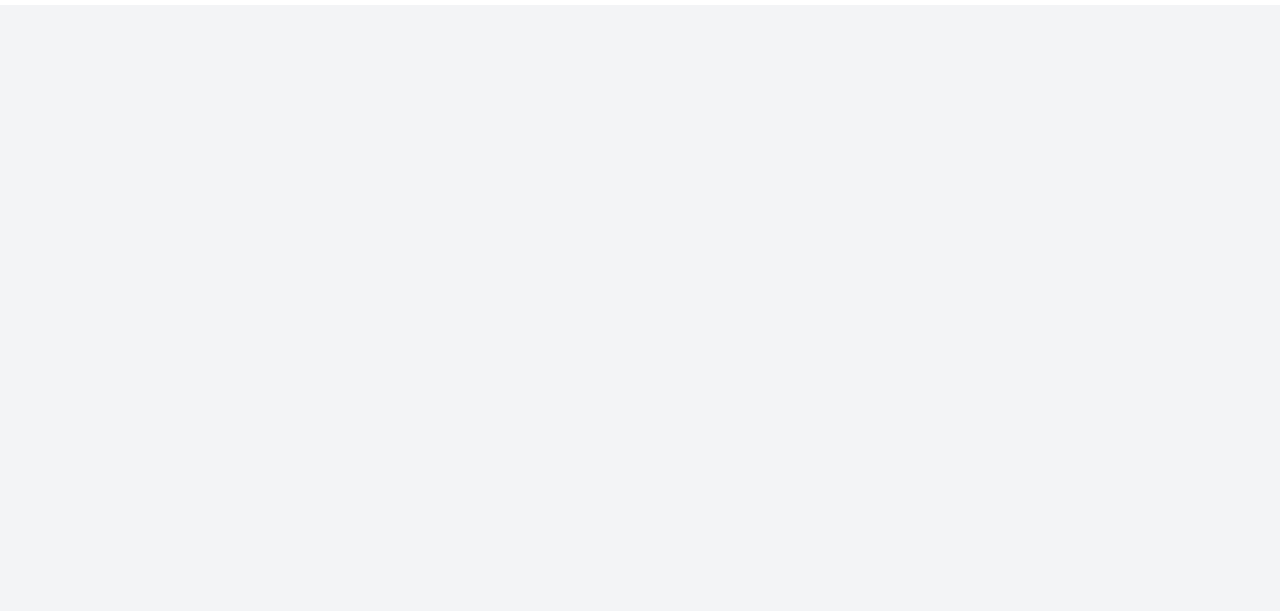
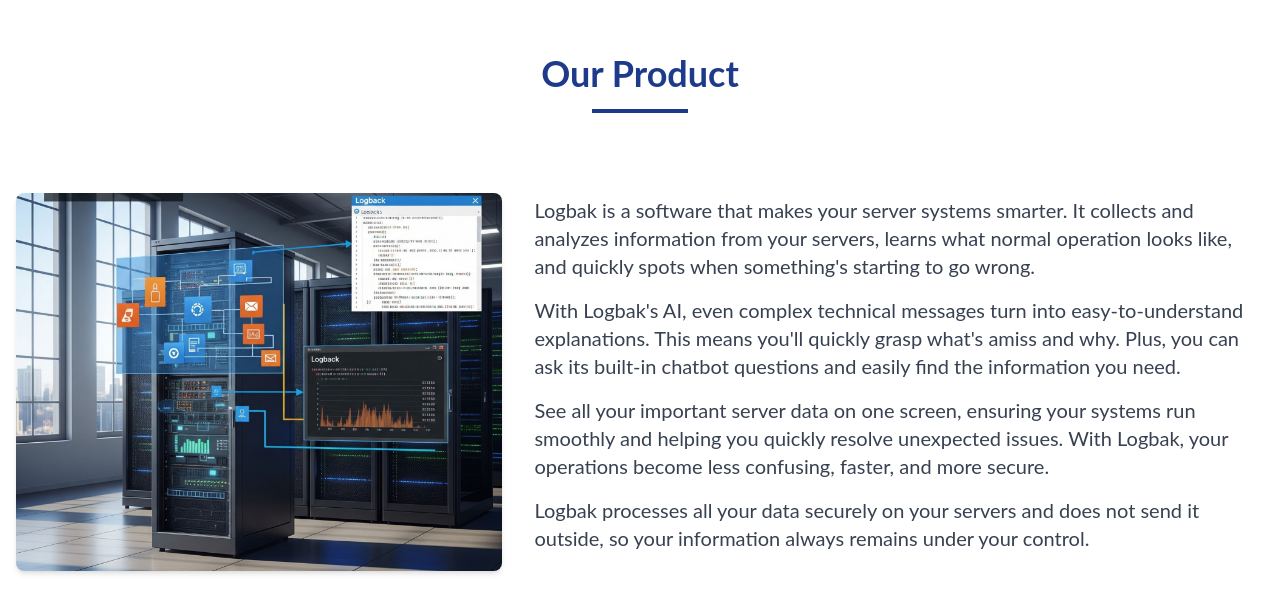
Before and after one commit to yilmazburak0/Logbak, a React (Create React App) app: page / in a window 1280 px wide. Shown: the part 1150-1761 px from the top of the page. Built offline with nearby package versions, Linux system fonts and the light colour scheme.

Commit message:
feat: add OurSoftware component

```diff
--- /dev/null
+++ b/src/components/OurSoftware.js
@@ -0,0 +1,50 @@
+import React from 'react';
+import { useTranslation } from 'react-i18next';
+import img from '../images/our-software.jpg';
+
+const OurSoftware = () => {
+  const { t } = useTranslation();
+
+  return (
+    <div className="container mx-auto px-4 py-12">
+      <div className="text-center mb-12">
+        <h2 className="text-3xl md:text-4xl font-bold text-blue-900 mb-4">
+          {t('software.title')}
+        </h2>
+        <div className="flex justify-center">
+          <div className="w-24 border-b-4 border-blue-900 mb-8"></div>
+        </div>
+      </div>
+      <div className="flex flex-col xl:flex-row items-center gap-8">
+        {/* Image section - left on desktop, top on mobile */}
+        <div className="w-full md:w-2/3">
+          <div className="rounded-lg shadow-md overflow-hidden">
+            <img
+              src={img}
+              alt="Bear snowboarding with a server on its back"
+              className="w-full h-auto object-cover"
+            />
+          </div>
+        </div>
+
+        {/* Text section - right on desktop, bottom on mobile */}
+        <div className="w-full text-center md:text-left mt-6 md:mt-0">
+          <p className="text-gray-700 text-lg lg:text-xl mb-3 xl:mb-4">
+            {t('software.p1')}
+          </p>
+          <p className="text-gray-700 text-lg lg:text-xl mb-3 xl:mb-4">
+            {t('software.p2')}
+          </p>
+          <p className="text-gray-700 text-lg lg:text-xl mb-3 xl:mb-4">
+            {t('software.p3')}
+          </p>
+          <p className="text-gray-700 text-lg lg:text-xl mb-3 xl:mb-4">
+            {t('software.p4')}
+          </p>
+        </div>
+      </div>
+    </div>
+  );
+};
+
+export default OurSoftware;
--- a/src/i18n/locales/en/translation.json
+++ b/src/i18n/locales/en/translation.json
@@ -84,5 +84,12 @@
     "schedule": "Weekdays 09:00 - 17:00"
   },
   "mapTitle": "Google Maps - Logbak Location"
+},
+"software": {
+  "title": "Our Product",
+  "p1": "Logbak is a software that makes your server systems smarter. It collects and analyzes information from your servers, learns what normal operation looks like, and quickly spots when something's starting to go wrong.",
+  "p2": "With Logbak's AI, even complex technical messages turn into easy-to-understand explanations. This means you'll quickly grasp what's amiss and why. Plus, you can ask its built-in chatbot questions and easily find the information you need.",
+  "p3": "See all your important server data on one screen, ensuring your systems run smoothly and helping you quickly resolve unexpected issues. With Logbak, your operations become less confusing, faster, and more secure.",
+  "p4": "Logbak processes all your data securely on your servers and does not send it outside, so your information always remains under your control."
 }
 }
--- a/src/i18n/locales/tr/translation.json
+++ b/src/i18n/locales/tr/translation.json
@@ -85,5 +85,12 @@
     "schedule": "Hafta içi 09:00 - 17:00"
   },
   "mapTitle": "Google Haritalar - Logbak Konumu"
+},
+"software": {
+  "title": "Ürünümüz",
+  "p1": "Logbak, sunucu sistemlerinizi daha akıllı hale getiren bir yazılımdır. Sunucularınızdan gelen bilgileri toplayıp analiz ederek, her şeyin normal çalıştığını öğrenir ve bir sorun oluşmaya başladığında hemen fark eder.",
+  "p2": "Logbak'ın yapay zekası, karmaşık teknik mesajları bile anlaşılır açıklamalara dönüştürür. Böylece, neyin yanlış gittiğini ve nedenini hızla anlarsınız. Ayrıca, kendi sohbet robotuyla sorular sorabilir, aradığınız bilgiyi kolayca bulabilirsiniz.",
+  "p3": "Tek bir ekran üzerinde tüm önemli bilgileri görerek, sunucularınızın sorunsuz çalışmasını sağlayın ve beklenmedik durumları hızla çözün. Logbak ile işleriniz daha az karışık, daha hızlı ve daha güvenli hale gelir.",
+  "p4": "Logbak, tüm verilerinizi sunucularınızda güvenle işler ve dışarıya göndermez, böylece bilgileriniz her zaman kontrolünüzde kalır."
 }
 }
--- a/src/pages/Home.js
+++ b/src/pages/Home.js
@@ -5,6 +5,7 @@
 import Services from '../components/Services';
 import ContactSection from '../components/ContactSection';
 import About from '../components/About';
+import OurSoftware from '../components/OurSoftware';
 
 
 const Home = () => {
@@ -12,6 +13,7 @@
         <>
             <Hero />
             <Intro />
+            <OurSoftware/>
             <Services />
             <About/>
             <ContactSection />
```
Also changed, not shown: src/images/our-software.jpg (added).
